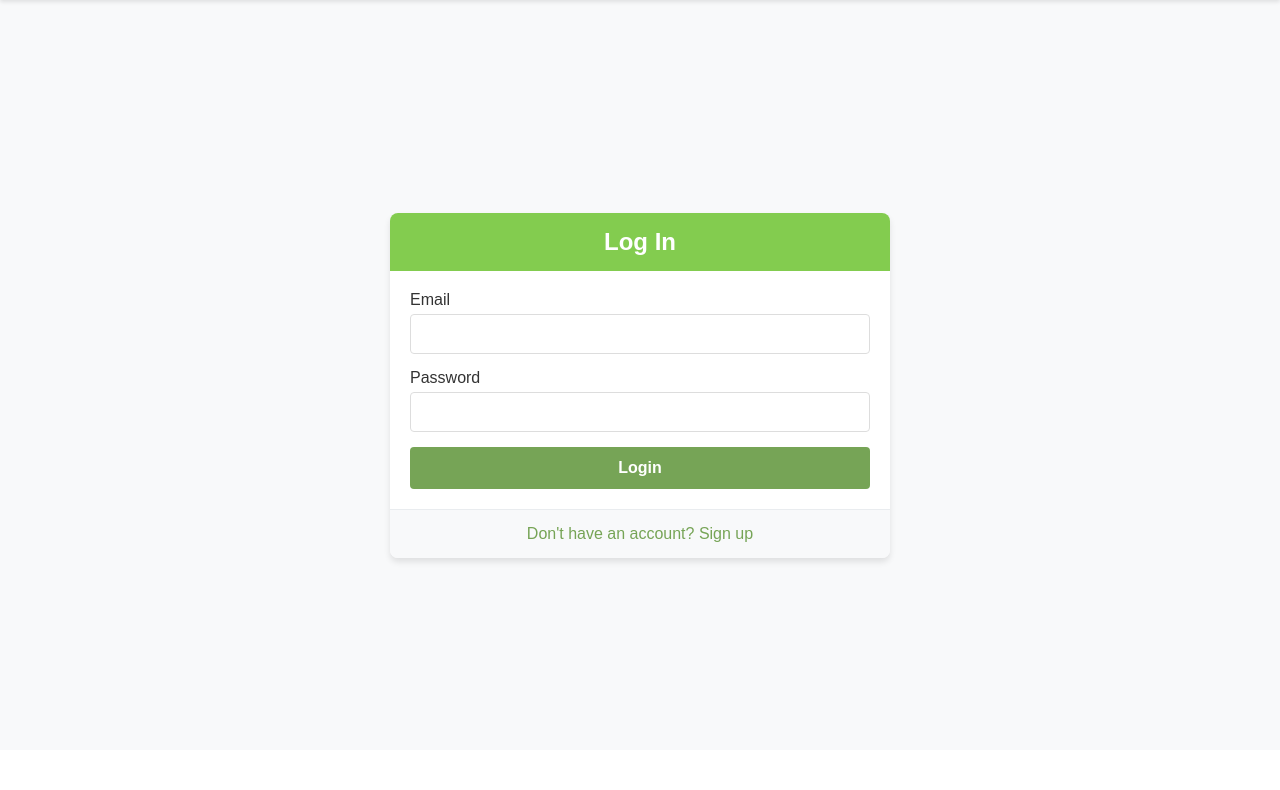
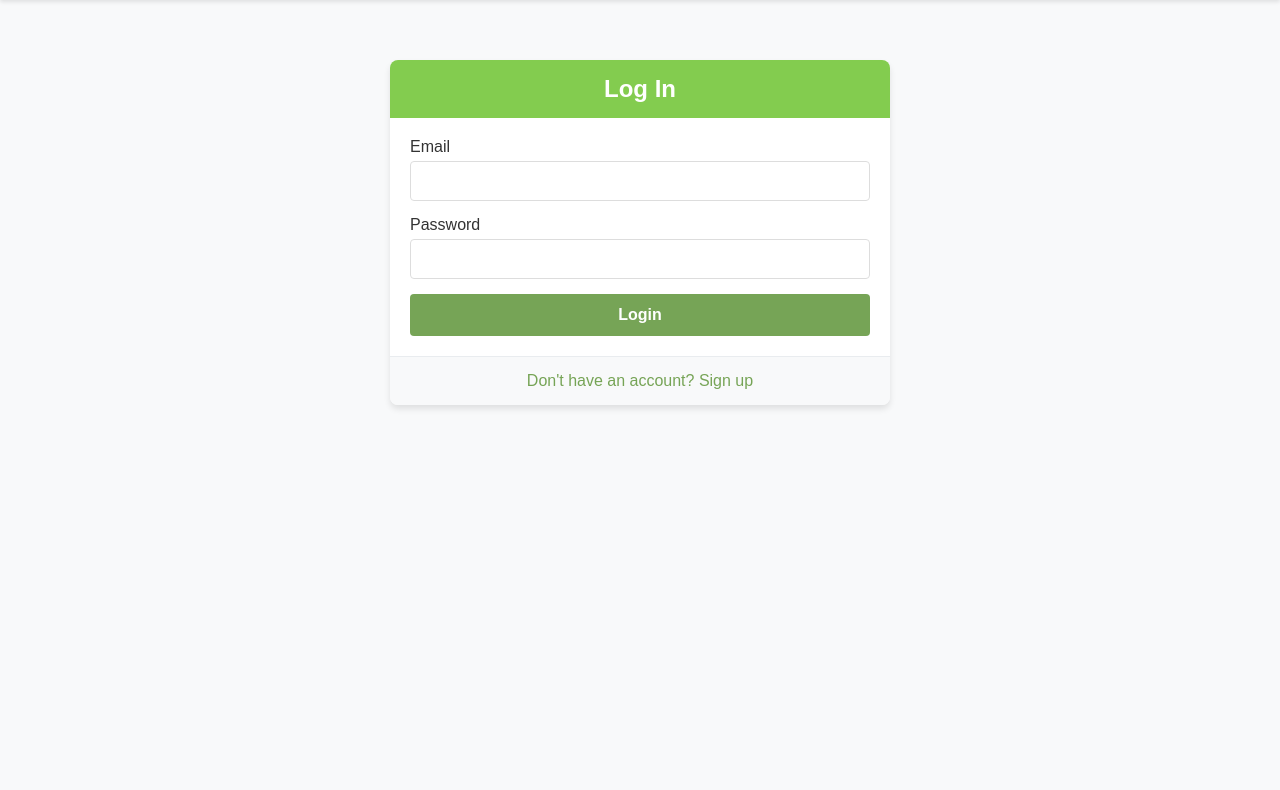
Before and after one commit to PedroFlores1996/Xchange, a Flask app: page /login in a window 1280 px wide. Shown: the part 58-848 px from the top of the page. Before the commit the page ends 622 px from the top, so only its background shows below. Run offline with Flask 3, Linux system fonts and the light colour scheme; parts of the project's set-up code (start-up, migrations or seed data) failed here and were passed over.

Commit message:
Move login form higher on page

```diff
--- a/app/templates/auth/base.html
+++ b/app/templates/auth/base.html
@@ -40,12 +40,12 @@
         }
 
         .container {
-            margin-top: 20px;
+            margin-top: 60px;
             flex: 1;
             display: flex;
             flex-direction: column;
             align-items: center;
-            justify-content: center;
+            justify-content: flex-start;
             min-height: calc(100vh - 70px);
         }
 
```
